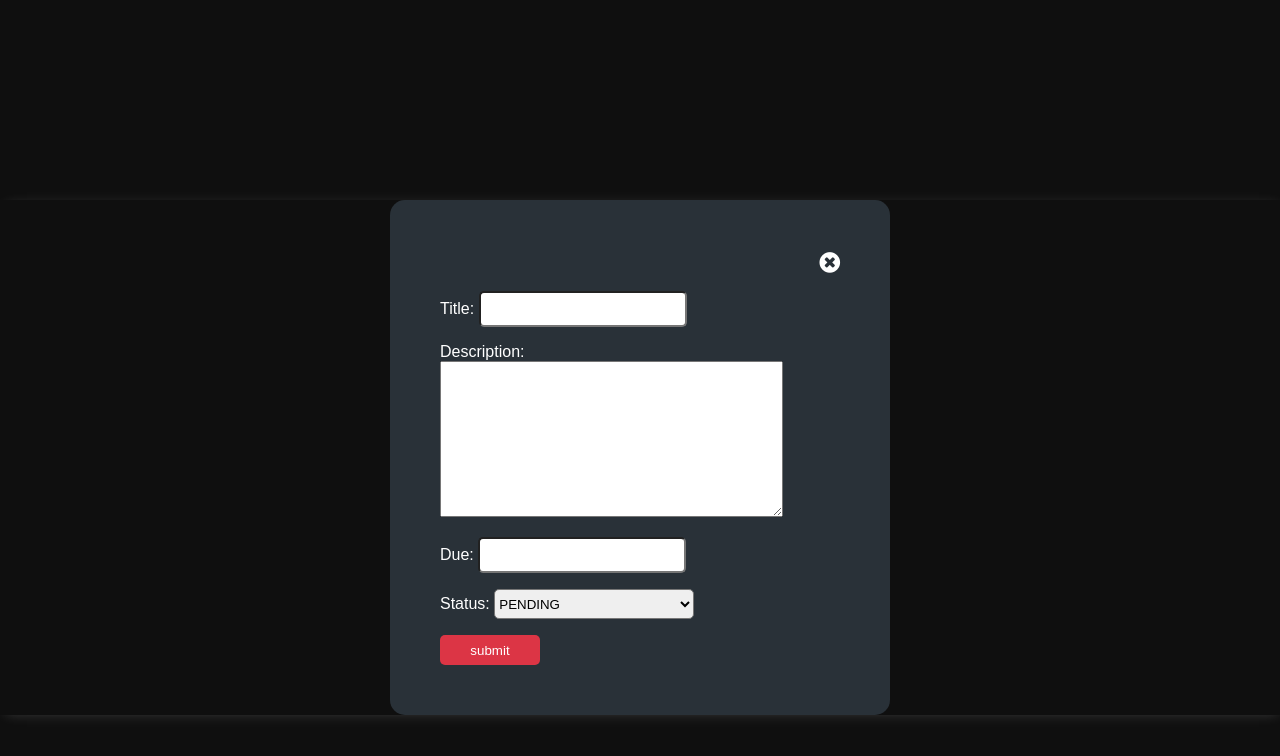
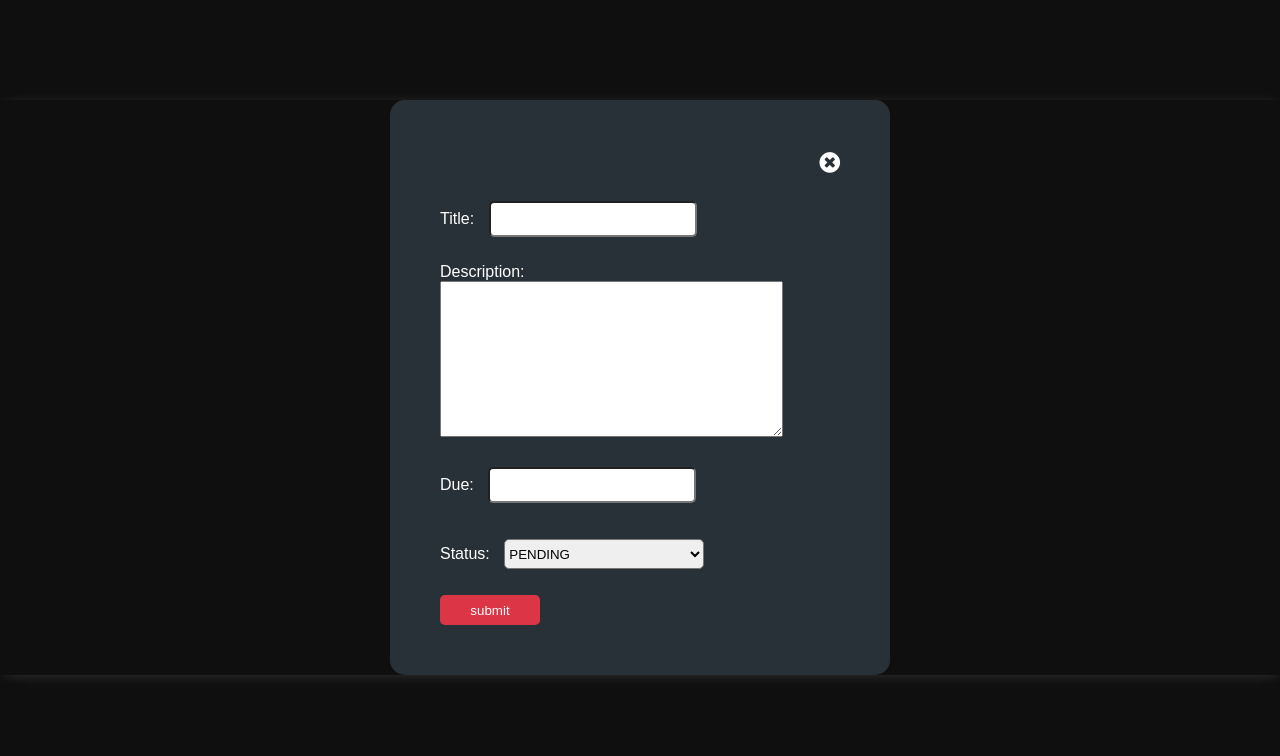
Before and after one commit to shiblykt/todo, a Django app: page /task-create/ in a window 1280 px wide. Shown: the top 756 px of the page. Run offline with Django 4.2, Linux system fonts and the light colour scheme; the visitor is signed in with stand-in values (Sample User, id 1).

Commit message:
sinal styles

```diff
--- a/tasklist/static/style/main.css
+++ b/tasklist/static/style/main.css
@@ -12,12 +12,14 @@ a {
 input[type='text'] {
   width: 200px;
   height: 30px;
+  margin: 10px;
   outline: none;
   border-radius: 5px; }
 
 input[type='password'] {
   width: 200px;
   height: 30px;
+  margin: 10px;
   outline: none;
   border-radius: 5px; }
 
@@ -139,11 +141,12 @@ p.color_pending {
   margin: auto;
   padding: 50px;
   border-radius: 15px;
-  margin-top: 200px; }
+  margin-top: 100px; }
 
 .form-container select {
   width: 200px;
   height: 30px;
+  margin: 10px;
   outline: none;
   border-radius: 5px; }
 
@@ -153,7 +156,7 @@ p.color_pending {
   margin: auto;
   padding: 50px;
   border-radius: 15px;
-  margin-top: 200px;
+  margin-top: 100px;
   padding: 10px;
   word-wrap: break-word; }
 
--- a/tasklist/static/style/main.scss
+++ b/tasklist/static/style/main.scss
@@ -36,6 +36,7 @@ $task-color: #293138;
 @mixin input-fields {
   width: 200px;
   height: 30px;
+  margin: 10px;
   outline: none;
   border-radius: 5px;
 }
@@ -46,7 +47,7 @@ $task-color: #293138;
   margin: auto;
   padding: 50px;
   border-radius: 15px;
-  margin-top: 200px;
+  margin-top: 100px;
 }//mmixins for forms
 
 // common styles
```
Also changed, not shown: tasklist/templates/tasklist/signup.html (+11 -6 lines), 1 other file.
